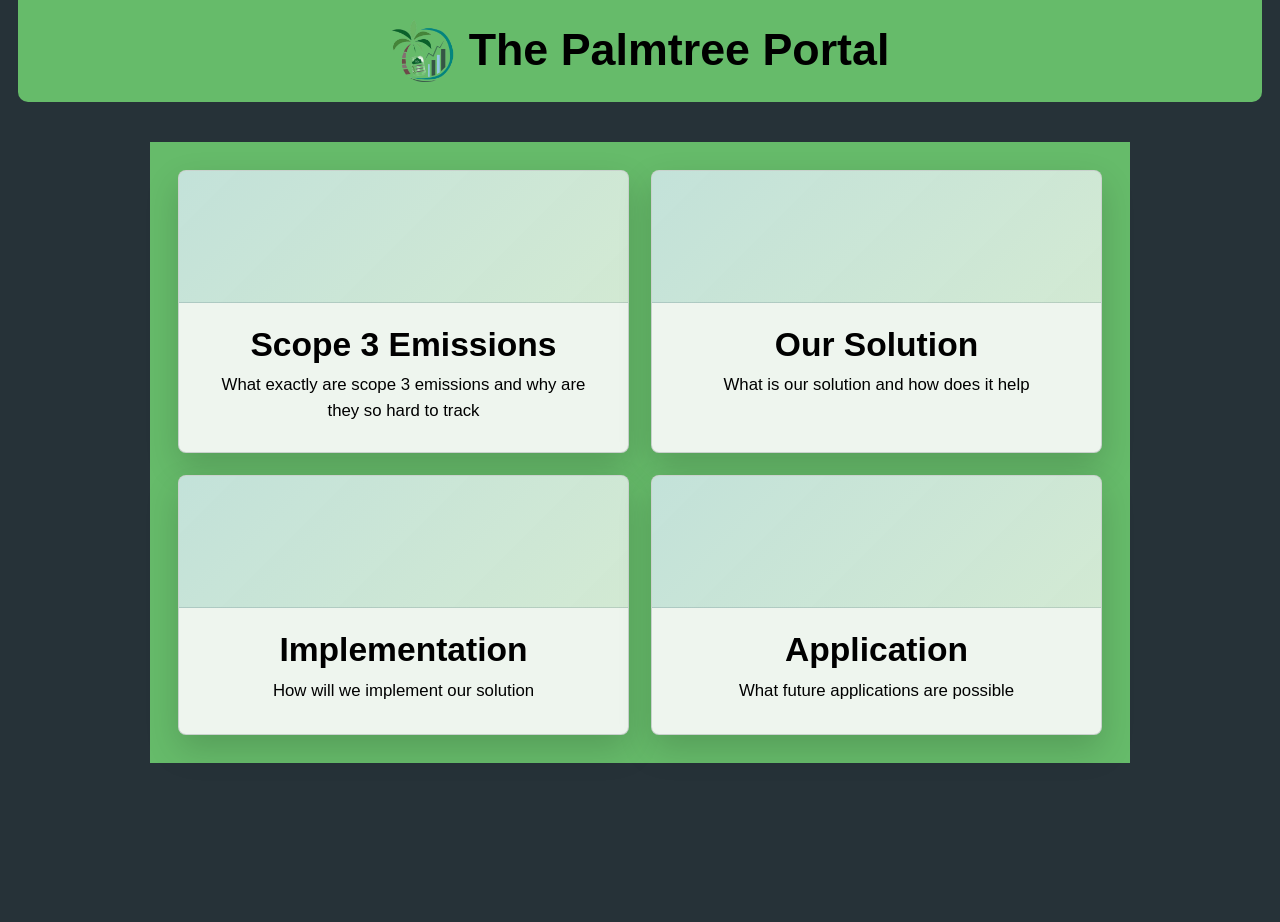
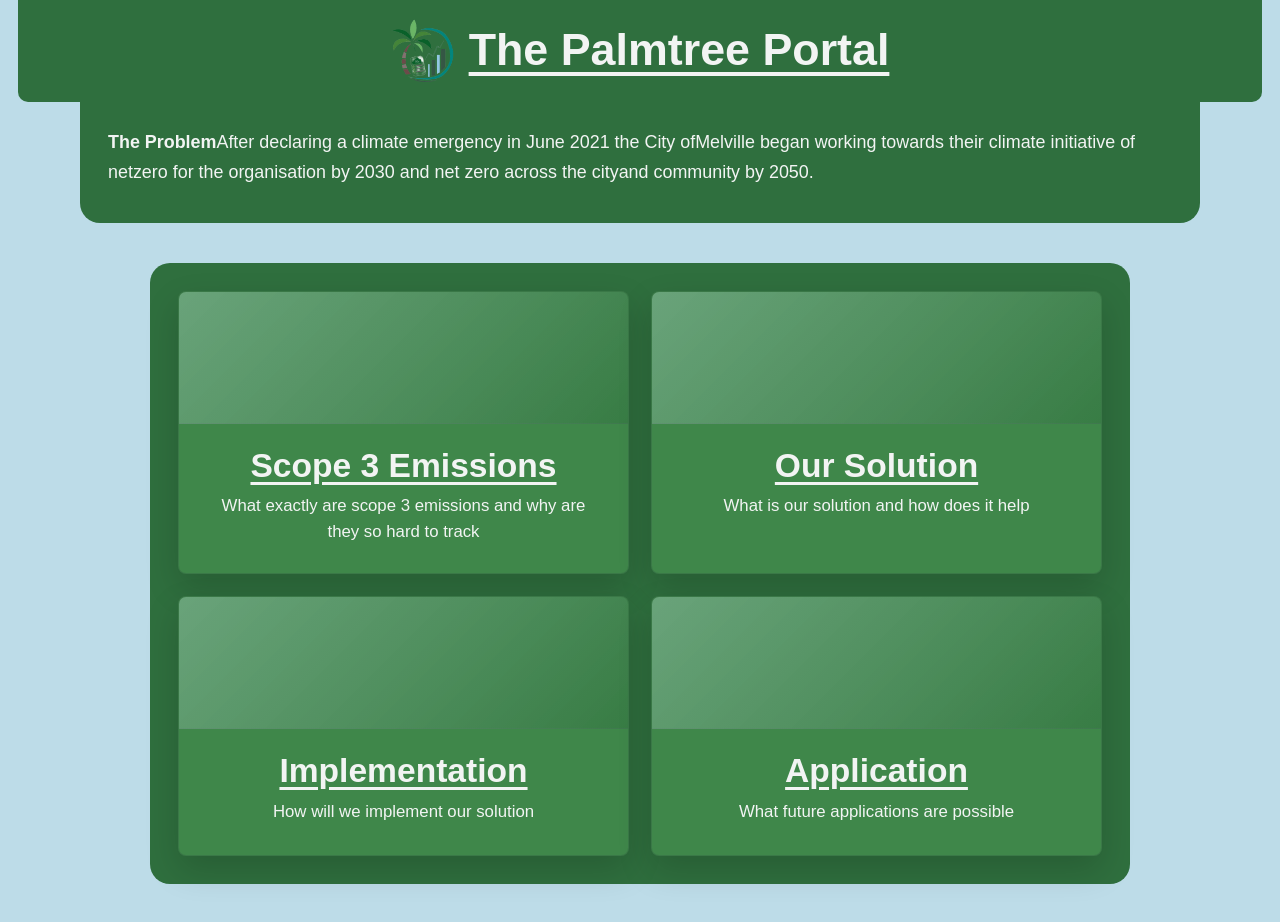
Before and after one commit to DougMcalister/digital_brochure, a React (Vite) app: page / in a window 1280 px wide. Before the commit the page ends 803 px from the top, so only its background shows below. Built offline with nearby package versions, Linux system fonts and the light colour scheme.

Commit message:
Updated styling and added homepage content

```diff
--- a/src/App.tsx
+++ b/src/App.tsx
@@ -1,4 +1,5 @@
-import { Routes, Route } from "react-router";
+import { useEffect } from "react";
+import { Routes, Route, useLocation } from "react-router";
 
 import HomePage from "./pages/homepage";
 import ScopeThreePage from "./pages/scopeThree";
@@ -7,9 +8,20 @@ import ImplementationPage from "./pages/implementation";
 import ApplicationsPage from "./pages/applications";
 //import icon from "/assets/icons/logo.png"
 
+function ScrollToTop() {
+  const { pathname } = useLocation();
+
+  useEffect(() => {
+    window.scrollTo({ top: 0, left: 0, behavior: "auto" });
+  }, [pathname]);
+
+  return null;
+}
+
 export default function App() {
   return (
-
+    <>
+      <ScrollToTop />
       <Routes>
         <Route path="/" element={<HomePage />} />
         <Route path="/scope-three" element={<ScopeThreePage />} />
@@ -17,5 +29,6 @@ export default function App() {
         <Route path="/implementation" element={<ImplementationPage />} />
         <Route path="/application" element={<ApplicationsPage />} />
       </Routes>
+    </>
   );
 }
--- a/src/index.css
+++ b/src/index.css
@@ -4,15 +4,15 @@
 
 html {
     min-width: 320px;
-    background: #263238;
+    background: #bddce8;
 }
 
 body {
     margin: 0;
     min-width: 320px;
     min-height: 100vh;
-    background: #263238;
-    color: #000000;
+    background: #bddce8;
+    color: #f2f4f3;
     font-family: Arial, Helvetica, sans-serif;
 }
 
@@ -28,10 +28,10 @@ a {
     display: flex;
     align-items: center;
     justify-content: center;
-    background: #66bb6a;
+    background: #2f6f3e;
     border-bottom-left-radius: 10px;
     border-bottom-right-radius: 10px;
-    color: #000000;
+    color: #f2f4f3;
     text-align: center;
 }
 
@@ -53,6 +53,9 @@ a {
     font-size: clamp(1.65rem, 4vw, 2.8rem);
     line-height: 1.05;
     letter-spacing: 0;
+    text-decoration: underline;
+    text-decoration-thickness: 0.08em;
+    text-underline-offset: 0.16em;
 }
 
 .scope-three,
@@ -62,16 +65,18 @@ a {
     position: relative;
     min-height: 100vh;
     padding: 0 25px 128px;
-    background: #263238;
-    color: #000000;
+    background: #bddce8;
+    color: #f2f4f3;
 }
 
 .hero {
-    width: min(100%, 980px);
+    width: min(100%, 1120px);
     margin: 92px auto 0;
     padding: 28px 28px 0;
-    background: #66bb6a;
+    background: #2f6f3e;
     text-align: center;
+    border-top-left-radius: 20px;
+    border-top-right-radius: 20px;
 }
 
 .hero h1 {
@@ -79,22 +84,29 @@ a {
     font-size: clamp(1.8rem, 4vw, 3rem);
     line-height: 1.1;
     letter-spacing: 0;
+    text-decoration: underline;
+    text-decoration-thickness: 0.08em;
+    text-underline-offset: 0.16em;
 }
 
 .content-grid {
-    width: min(100%, 980px);
+    width: min(100%, 1120px);
     margin: 0 auto;
     padding: 26px 28px 36px;
-    background: #66bb6a;
-    text-align: center;
+    background: #2f6f3e;
+    text-align: left;
+    border-bottom-left-radius: 20px;
+    border-bottom-right-radius: 20px;
 }
 
 .info-card {
-    max-width: 860px;
+    width: 100%;
+    max-width: none;
     margin: 0 auto;
-    color: #000000;
+    color: #f2f4f3;
     font-size: clamp(1rem, 2vw, 1.12rem);
     line-height: 1.65;
+    text-align: left;
     overflow-wrap: anywhere;
 }
 
@@ -103,13 +115,21 @@ a {
     font-size: clamp(1.35rem, 3vw, 2rem);
     line-height: 1.15;
     letter-spacing: 0;
+    text-decoration: underline;
+    text-decoration-thickness: 0.08em;
+    text-underline-offset: 0.16em;
 }
 
 .info-card ul {
-    width: min(100%, 760px);
+    width: 100%;
     margin: 16px auto;
-    padding-left: 1.2rem;
+    padding-left: 0;
+    list-style-position: inside;
     text-align: left;
+}
+
+.info-card br {
+    display: none;
 }
 
 .info-card li + li {
@@ -125,7 +145,7 @@ a {
 }
 
 .infographic {
-    width: min(100%, 760px);
+    width: 100%;
     margin: 28px auto;
 }
 
@@ -224,10 +244,6 @@ a {
         padding: 22px 18px 30px;
     }
 
-    .info-card br {
-        display: none;
-    }
-
     .page-nav {
         right: 25px;
         bottom: 50px;
--- a/src/pages/homepage.tsx
+++ b/src/pages/homepage.tsx
@@ -6,6 +6,17 @@ export default function HomePage () {
     return (
         <main className="home-page">
             <Header />
+
+            <section className="content-grid">
+                <article className="info-card">
+                    <b>The Problem</b><br/>
+                    After declaring a climate emergency in June 2021 the City of<br/>
+                    Melville began working towards their climate initiative of net<br/>
+                    zero for the organisation by 2030 and net zero across the city<br/>
+                    and community by 2050.<br/>
+
+                </article>
+            </section>
 
             <section className="home-frame" aria-label="Brochure pages">
                 <Link to="/scope-three" className="brochure-card">
--- a/src/pages/styles/homePage.css
+++ b/src/pages/styles/homePage.css
@@ -5,8 +5,8 @@
     display: flex;
     flex-direction: column;
     align-items: center;
-    background: #263238;
-    color: #000000;
+    background: #bddce8;
+    color: #f2f4f3;
 }
 
 .home-frame {
@@ -16,8 +16,9 @@
     display: grid;
     grid-template-columns: repeat(2, minmax(0, 1fr));
     gap: 22px;
-    background: #66bb6a;
+    background: #2f6f3e;
     text-align: center;
+    border-radius: 20px;
 }
 
 .brochure-card {
@@ -28,8 +29,8 @@
     overflow: hidden;
     border: 1px solid rgba(38, 50, 56, 0.18);
     border-radius: 8px;
-    background: #eef5ee;
-    color: #000000;
+    background: #3f874a;
+    color: #f2f4f3;
     text-decoration: none;
     box-shadow: 0 14px 34px rgba(0, 0, 0, 0.16);
     transition: transform 160ms ease, box-shadow 160ms ease, border-color 160ms ease;
@@ -49,7 +50,7 @@
 
 .brochure-card-image {
     min-height: 132px;
-    background: linear-gradient(135deg, rgba(0, 137, 123, 0.18), rgba(102, 187, 106, 0.2));
+    background: linear-gradient(135deg, rgba(216, 237, 247, 0.28), rgba(47, 111, 62, 0.45));
     border-bottom: 1px solid rgba(38, 50, 56, 0.14);
 }
 
@@ -62,11 +63,14 @@
     font-size: clamp(1.45rem, 3vw, 2.1rem);
     line-height: 1.05;
     letter-spacing: 0;
+    text-decoration: underline;
+    text-decoration-thickness: 0.08em;
+    text-underline-offset: 0.16em;
 }
 
 .brochure-card p {
     margin: 0;
-    color: #000000;
+    color: #f2f4f3;
     font-size: 1.05rem;
     line-height: 1.55;
 }
```
Lines whose indentation alone changed are shown as unchanged.
